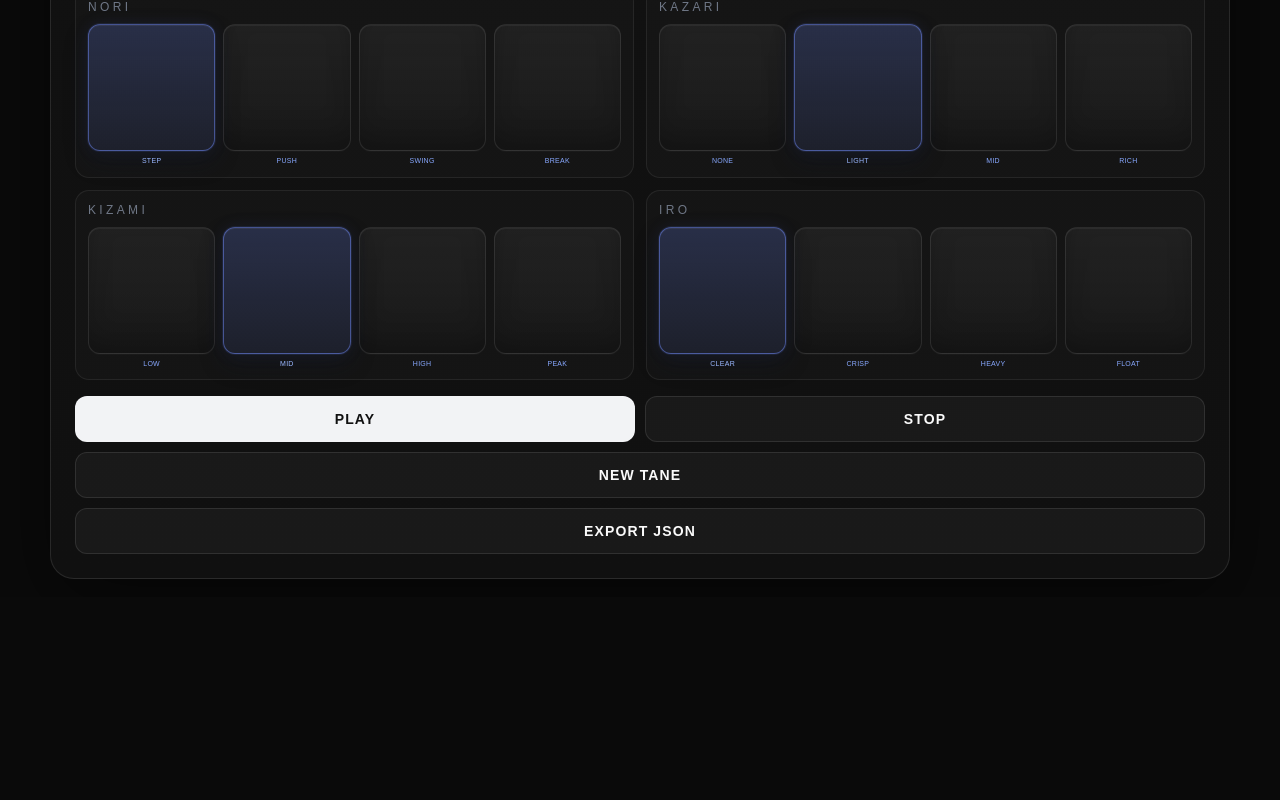
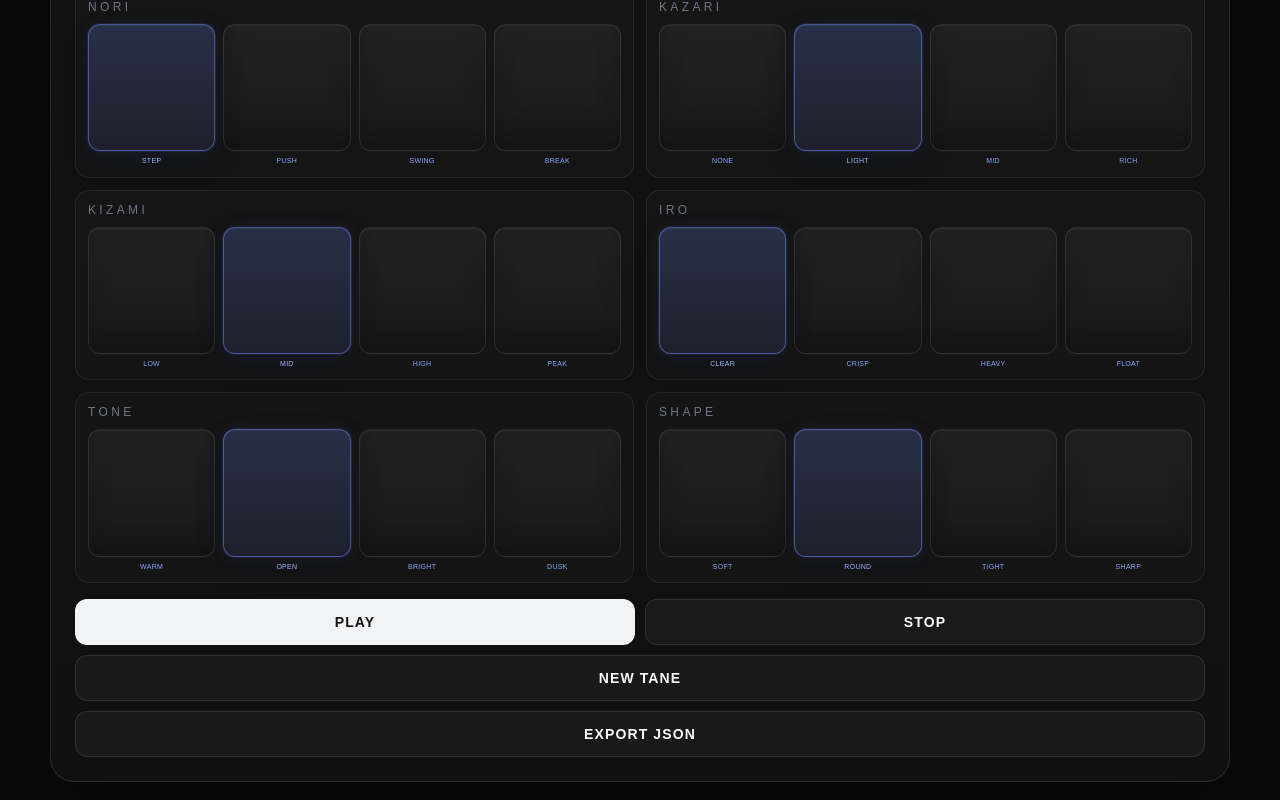
Before and after one commit to suivercel/beat-fader-hook-audio, a Next.js app: page / in a window 1280 px wide. Shown: the part 809-1609 px from the top of the page. Before the commit the page ends 1406 px from the top, so only its background shows below. Built offline with nearby package versions, Linux system fonts and the light colour scheme.

Commit message:
fix app,components

```diff
--- a/app/layout.tsx
+++ b/app/layout.tsx
@@ -3,8 +3,8 @@ import type { Metadata } from 'next';
 import type { ReactNode } from 'react';
 
 export const metadata: Metadata = {
-  title: 'Beat Fader Hook Audio',
-  description: 'Prototype UI for Beat Fader Hook Audio',
+  title: 'Bit8 Fader Hook Audio',
+  description: 'Prototype UI for Bit8 Fader Hook Audio',
 };
 
 export default function RootLayout({ children }: { children: ReactNode }) {
--- a/app/page.tsx
+++ b/app/page.tsx
@@ -11,6 +11,8 @@ import { deriveInternalParams } from '@/lib/generator/deriveInternalParams';
 import type {
   Ikioi,
   Iro,
+  Shape,
+  Tone,
   Kazari,
   Kizami,
   Meguri,
@@ -29,6 +31,8 @@ const NORI_VALUES: Nori[] = ['STEP', 'PUSH', 'SWING', 'BREAK'];
 const KAZARI_VALUES: Kazari[] = ['NONE', 'LIGHT', 'MID', 'RICH'];
 const KIZAMI_VALUES: Kizami[] = ['LOW', 'MID', 'HIGH', 'PEAK'];
 const IRO_VALUES: Iro[] = ['CLEAR', 'CRISP', 'HEAVY', 'FLOAT'];
+const TONE_VALUES: Tone[] = ['WARM', 'OPEN', 'BRIGHT', 'DUSK'];
+const SHAPE_VALUES: Shape[] = ['SOFT', 'ROUND', 'TIGHT', 'SHARP'];
 
 const BPM_BY_TENPO: Record<Tenpo, number> = {
   SLOW: 96,
@@ -82,6 +86,8 @@ export default function HomePage() {
   const [kazari, setKazari] = useState<Kazari>('LIGHT');
   const [kizami, setKizami] = useState<Kizami>('MID');
   const [iro, setIro] = useState<Iro>('CLEAR');
+  const [tone, setTone] = useState<Tone>('OPEN');
+  const [shape, setShape] = useState<Shape>('ROUND');
   const engineRef = useRef<SimpleAudioEngine | null>(null);
 
   const baseInternalParams = useMemo(() => deriveInternalParams(publicParams, tane), [publicParams, tane]);
@@ -94,8 +100,10 @@ export default function HomePage() {
         kazari,
         kizami,
         iro,
+        tone,
+        shape,
       }),
-    [publicParams, nori, kazari, kizami, iro],
+    [publicParams, nori, kazari, kizami, iro, tone, shape],
   );
 
   const internalParams = useMemo(
@@ -105,8 +113,10 @@ export default function HomePage() {
       kazari,
       kizami,
       iro,
+      tone,
+      shape,
     }),
-    [baseInternalParams, nori, kazari, kizami, iro],
+    [baseInternalParams, nori, kazari, kizami, iro, tone, shape],
   );
 
   const pattern = useMemo(() => createLoopPattern(publicParams, internalParams), [publicParams, internalParams]);
@@ -147,7 +157,7 @@ export default function HomePage() {
     const tokenData = buildBfhaTokenData({
       params,
       pattern,
-      title: `BFHA Loop ${tane}`,
+      title: `Bit8 Fader Hook Audio Loop ${tane}`,
       createdAt: new Date().toISOString(),
     });
 
@@ -155,7 +165,7 @@ export default function HomePage() {
     const url = URL.createObjectURL(blob);
     const anchor = document.createElement('a');
     anchor.href = url;
-    anchor.download = `bfha-loop-${tane}.json`;
+    anchor.download = `bit8-fader-hook-audio-${tane}.json`;
     anchor.click();
     URL.revokeObjectURL(url);
   };
@@ -194,8 +204,8 @@ export default function HomePage() {
       <div className="shell">
         <div className="headerRow">
           <div>
-            <div className="eyebrow">Mix Beats. Mint Sound.</div>
-            <h1 className="title">Beat Fader Hook Audio</h1>
+            <div className="eyebrow">Mix Bits. Mint Sound.</div>
+            <h1 className="title">Bit8 Fader Hook Audio</h1>
           </div>
           <div className="pillRow">
             <div className="pill">TANE: {tane}</div>
@@ -225,6 +235,8 @@ export default function HomePage() {
               <MiniToggleGroup label="KAZARI" values={KAZARI_VALUES} activeValue={kazari} onSelect={setKazari} />
               <MiniToggleGroup label="KIZAMI" values={KIZAMI_VALUES} activeValue={kizami} onSelect={setKizami} />
               <MiniToggleGroup label="IRO" values={IRO_VALUES} activeValue={iro} onSelect={setIro} />
+              <MiniToggleGroup label="TONE" values={TONE_VALUES} activeValue={tone} onSelect={setTone} />
+              <MiniToggleGroup label="SHAPE" values={SHAPE_VALUES} activeValue={shape} onSelect={setShape} />
             </div>
 
             <section className="actionsPanel">
--- a/lib/constants/mappings.ts
+++ b/lib/constants/mappings.ts
@@ -5,6 +5,8 @@ import type {
   Kazari,
   Kizami,
   Meguri,
+  Shape,
+  Tone,
   Nori,
   Oora,
   PublicParams,
@@ -74,6 +76,18 @@ export const UI_TO_PARAMS = {
     HEAVY: 65,
     FLOAT: 90,
   } satisfies Record<Iro, number>,
+  tone: {
+    WARM: 10,
+    OPEN: 35,
+    BRIGHT: 70,
+    DUSK: 90,
+  } satisfies Record<Tone, number>,
+  shape: {
+    SOFT: 10,
+    ROUND: 35,
+    TIGHT: 70,
+    SHARP: 90,
+  } satisfies Record<Shape, number>,
 } as const;
 
 export type UiState = {
@@ -85,6 +99,8 @@ export type UiState = {
   kazari: Kazari;
   kizami: Kizami;
   iro: Iro;
+  tone: Tone;
+  shape: Shape;
 };
 
 export function nearestLabel<T extends string>(value: number, table: Record<T, number>): T {
@@ -105,6 +121,8 @@ export function uiToBfhaParams(ui: UiState, tane: number): BfhaParams {
     kazari: UI_TO_PARAMS.kazari[ui.kazari],
     kizami: UI_TO_PARAMS.kizami[ui.kizami],
     iro: UI_TO_PARAMS.iro[ui.iro],
+    tone: UI_TO_PARAMS.tone[ui.tone],
+    shape: UI_TO_PARAMS.shape[ui.shape],
   };
 }
 
@@ -118,6 +136,8 @@ export function paramsToUi(params: BfhaParams): UiState {
     kazari: nearestLabel(params.kazari, UI_TO_PARAMS.kazari),
     kizami: nearestLabel(params.kizami, UI_TO_PARAMS.kizami),
     iro: nearestLabel(params.iro, UI_TO_PARAMS.iro),
+    tone: nearestLabel(params.tone, UI_TO_PARAMS.tone),
+    shape: nearestLabel(params.shape, UI_TO_PARAMS.shape),
   };
 }
 
@@ -136,7 +156,7 @@ export function paramToBars(value: number): number {
 
 export function publicParamsToUi(
   publicParams: PublicParams,
-  extras: Pick<UiState, 'nori' | 'kazari' | 'kizami' | 'iro'>,
+  extras: Pick<UiState, 'nori' | 'kazari' | 'kizami' | 'iro' | 'tone' | 'shape'>,
 ): UiState {
   return {
     ...publicParams,
--- a/lib/generator/createLoopPattern.ts
+++ b/lib/generator/createLoopPattern.ts
@@ -23,6 +23,12 @@ export type TonePalette = {
   bassDuration: number;
   masterGain: number;
   noiseCutoff: number;
+  leadAttack: number;
+  leadRelease: number;
+  bassAttack: number;
+  bassRelease: number;
+  harmonyAttack: number;
+  harmonyRelease: number;
 };
 
 export type LoopPattern = {
@@ -109,51 +115,51 @@ function bassRoots(scale: string[], bars: number): string[] {
 }
 
 function paletteFromInternal(internalParams: InternalParams): TonePalette {
-  if (internalParams.iro === 'HEAVY') {
-    return {
-      leadType: 'sawtooth',
-      harmonyType: 'square',
-      bassType: 'triangle',
-      leadDuration: 0.14,
-      harmonyDuration: 0.09,
-      bassDuration: 0.22,
-      masterGain: 0.74,
-      noiseCutoff: 1500,
-    };
-  }
-  if (internalParams.iro === 'CRISP') {
-    return {
-      leadType: 'sawtooth',
-      harmonyType: 'square',
-      bassType: 'triangle',
-      leadDuration: 0.08,
-      harmonyDuration: 0.06,
-      bassDuration: 0.16,
-      masterGain: 0.74,
-      noiseCutoff: 2800,
-    };
-  }
-  if (internalParams.iro === 'FLOAT') {
-    return {
-      leadType: 'sine',
-      harmonyType: 'triangle',
-      bassType: 'triangle',
-      leadDuration: 0.22,
-      harmonyDuration: 0.16,
-      bassDuration: 0.24,
-      masterGain: 0.72,
-      noiseCutoff: 3200,
-    };
-  }
+  const toneCutoff =
+    internalParams.tone === 'WARM'
+      ? 1500
+      : internalParams.tone === 'OPEN'
+        ? 2200
+        : internalParams.tone === 'BRIGHT'
+          ? 3400
+          : 1100;
+
+  const noiseCutoff =
+    internalParams.tone === 'WARM'
+      ? 1200
+      : internalParams.tone === 'OPEN'
+        ? 1900
+        : internalParams.tone === 'BRIGHT'
+          ? 3000
+          : 900;
+
+  const shape =
+    internalParams.shape === 'SOFT'
+      ? { attack: 0.016, release: 0.22, bassAttack: 0.018, bassRelease: 0.26 }
+      : internalParams.shape === 'ROUND'
+        ? { attack: 0.01, release: 0.18, bassAttack: 0.014, bassRelease: 0.22 }
+        : internalParams.shape === 'TIGHT'
+          ? { attack: 0.006, release: 0.12, bassAttack: 0.01, bassRelease: 0.18 }
+          : { attack: 0.004, release: 0.09, bassAttack: 0.008, bassRelease: 0.16 };
+
+  const base = internalParams.iro === 'HEAVY'
+    ? { leadType: 'sawtooth' as OscillatorType, harmonyType: 'square' as OscillatorType, bassType: 'triangle' as OscillatorType, leadDuration: 0.14, harmonyDuration: 0.09, bassDuration: 0.22, masterGain: 0.74 }
+    : internalParams.iro === 'CRISP'
+      ? { leadType: 'sawtooth' as OscillatorType, harmonyType: 'square' as OscillatorType, bassType: 'triangle' as OscillatorType, leadDuration: 0.08, harmonyDuration: 0.06, bassDuration: 0.16, masterGain: 0.74 }
+      : internalParams.iro === 'FLOAT'
+        ? { leadType: 'sine' as OscillatorType, harmonyType: 'triangle' as OscillatorType, bassType: 'triangle' as OscillatorType, leadDuration: 0.22, harmonyDuration: 0.16, bassDuration: 0.24, masterGain: 0.72 }
+        : { leadType: 'square' as OscillatorType, harmonyType: 'square' as OscillatorType, bassType: 'triangle' as OscillatorType, leadDuration: 0.12, harmonyDuration: 0.08, bassDuration: 0.18, masterGain: 0.7 };
+
   return {
-    leadType: 'square',
-    harmonyType: 'square',
-    bassType: 'triangle',
-    leadDuration: 0.12,
-    harmonyDuration: 0.08,
-    bassDuration: 0.18,
-    masterGain: 0.7,
-    noiseCutoff: 1800,
+    ...base,
+    toneCutoff,
+    noiseCutoff,
+    leadAttack: shape.attack,
+    leadRelease: shape.release,
+    harmonyAttack: Math.max(0.004, shape.attack * 0.8),
+    harmonyRelease: Math.max(0.08, shape.release * 0.9),
+    bassAttack: shape.bassAttack,
+    bassRelease: shape.bassRelease,
   };
 }
 
--- a/lib/generator/deriveInternalParams.ts
+++ b/lib/generator/deriveInternalParams.ts
@@ -6,6 +6,8 @@ import type {
   Nori,
   Kazari,
   Kizami,
+  Tone,
+  Shape,
   Yuragi,
 } from '@/lib/types/music';
 
@@ -27,6 +29,24 @@ export function deriveInternalParams(
         : oora === 'DARK'
           ? chooseBySeed(tane, ['CRISP', 'HEAVY'] as const)
           : 'HEAVY';
+
+  const tone: Tone =
+    oora === 'CALM'
+      ? 'WARM'
+      : oora === 'BRIGHT'
+        ? 'OPEN'
+        : oora === 'DARK'
+          ? 'DUSK'
+          : 'BRIGHT';
+
+  const shape: Shape =
+    ikioi === 'LOW'
+      ? 'SOFT'
+      : ikioi === 'MID'
+        ? 'ROUND'
+        : ikioi === 'HIGH'
+          ? 'TIGHT'
+          : 'SHARP';
 
   const kuse: Kuse =
     meguri === 'SHORT'
@@ -70,6 +90,8 @@ export function deriveInternalParams(
   return {
     tane,
     iro,
+    tone,
+    shape,
     kuse,
     nori,
     kazari,
--- a/lib/types/music.ts
+++ b/lib/types/music.ts
@@ -4,6 +4,8 @@ export type Tenpo = 'SLOW' | 'MID-SLOW' | 'MID' | 'MID-FAST' | 'FAST';
 export type Meguri = 'SHORT' | 'MID' | 'LONG';
 
 export type Iro = 'CLEAR' | 'CRISP' | 'HEAVY' | 'FLOAT';
+export type Tone = 'WARM' | 'OPEN' | 'BRIGHT' | 'DUSK';
+export type Shape = 'SOFT' | 'ROUND' | 'TIGHT' | 'SHARP';
 export type Kuse = 'STRAIGHT' | 'JUMP' | 'WAVE' | 'SHARP';
 export type Nori = 'STEP' | 'PUSH' | 'SWING' | 'BREAK';
 export type Kazari = 'NONE' | 'LIGHT' | 'MID' | 'RICH';
@@ -20,6 +22,8 @@ export type PublicParams = {
 export type InternalParams = {
   tane: number;
   iro: Iro;
+  tone: Tone;
+  shape: Shape;
   kuse: Kuse;
   nori: Nori;
   kazari: Kazari;
@@ -58,6 +62,8 @@ export type BfhaParams = {
   kazari: number;
   kizami: number;
   iro: number;
+  tone: number;
+  shape: number;
 };
 
 export type BfhaRenderNote = {
```
Also changed, not shown: app/globals.css (+93 -0 lines), components/KnobCard.tsx (+0 -96 lines), lib/audio/simpleEngine.ts (+7 -7 lines).
